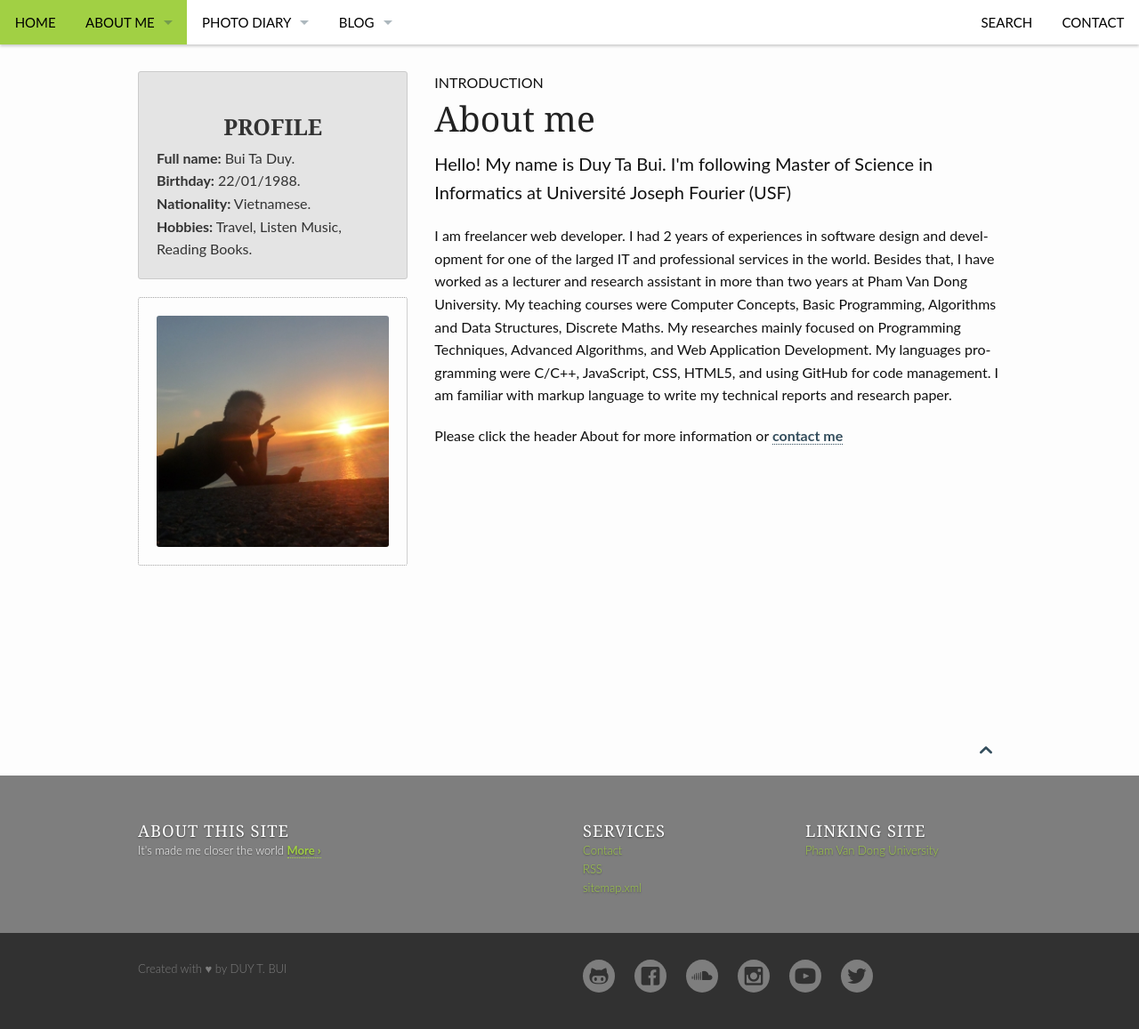
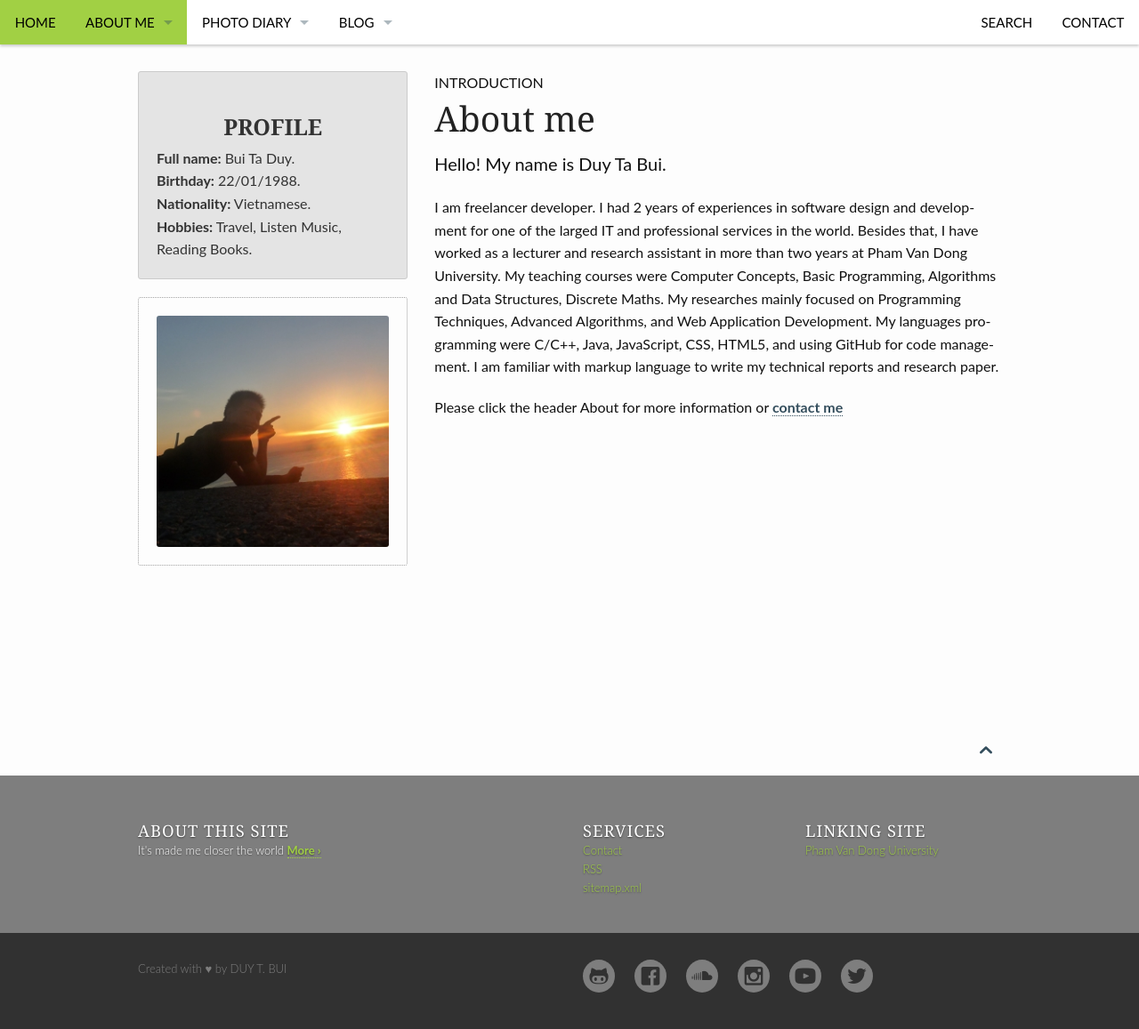
Before and after one commit to duybuidotvn/duybuidotvn.github.io, a Jekyll site: the page built from pages/about.md, in a window 1280 px wide. Shown: the whole page at 89% size. Built offline with Jekyll 4.4.1, drawn with Linux system fonts in a browser that asks for light colours.

Commit message:
update teaser - design and effective

```diff
--- a/pages/about.md
+++ b/pages/about.md
@@ -4,12 +4,12 @@ sidebar: left
 show_meta: false
 title: "About me"
 subheadline: "Introduction"
-teaser: "Hello! My name is Duy Ta Bui. I'm following Master of Science in Informatics at Université Joseph Fourier (USF)"
+teaser: "Hello! My name is Duy Ta Bui."
 header: no
 permalink: "/about/"
 ---
 
-I am freelancer web developer. I had 2 years of experiences in software design and development for one of the larged IT and professional services in the world. Besides that, I have worked as a lecturer and research assistant in more than two years at Pham Van Dong University. My teaching courses were Computer Concepts, Basic Programming, Algorithms and Data Structures, Discrete Maths. My researches mainly focused on Programming Techniques, Advanced Algorithms, and Web Application Development. My languages programming were C/C++, JavaScript, CSS, HTML5, and using GitHub for code management. I am familiar with markup language to write my technical reports and research paper.
+I am freelancer developer. I had 2 years of experiences in software design and development for one of the larged IT and professional services in the world. Besides that, I have worked as a lecturer and research assistant in more than two years at Pham Van Dong University. My teaching courses were Computer Concepts, Basic Programming, Algorithms and Data Structures, Discrete Maths. My researches mainly focused on Programming Techniques, Advanced Algorithms, and Web Application Development. My languages programming were C/C++, Java, JavaScript, CSS, HTML5, and using GitHub for code management. I am familiar with markup language to write my technical reports and research paper.
 
 Please click the header About for more information or [contact me] [1]
 
```
Also changed, not shown: _posts/about/1988-01-22-curriculum-vitae.md (+1 -1 lines).
